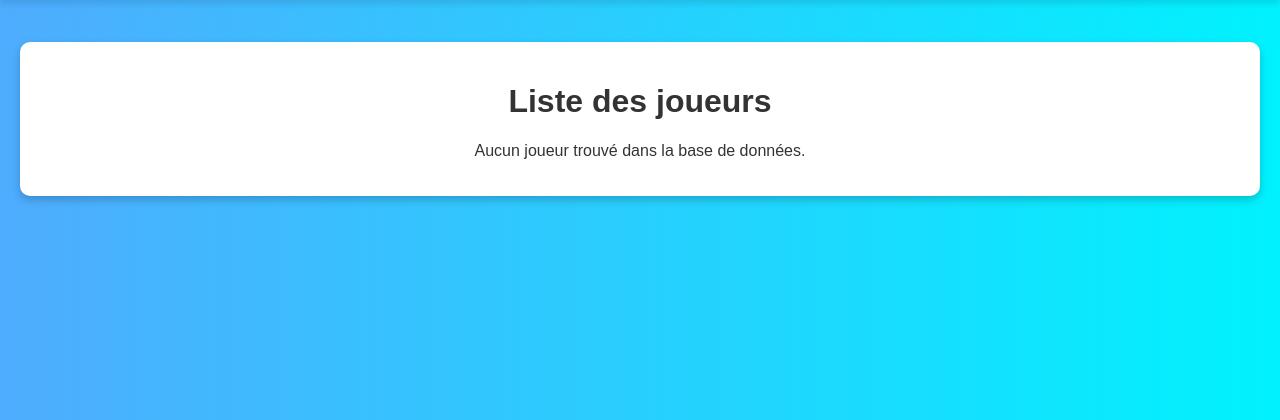
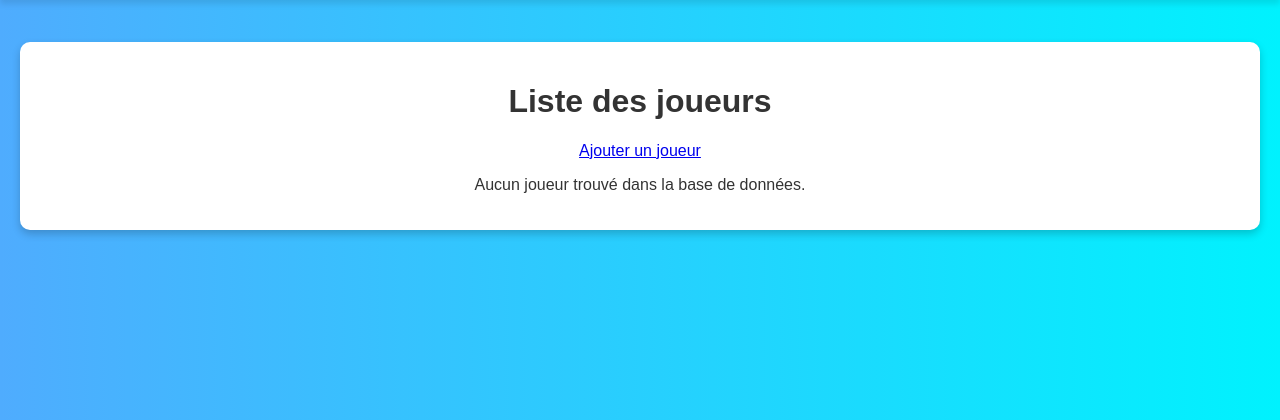
Before and after one commit to IceliosPY/R301-Site, a PHP site: page /ListeJoueur.php in a window 1280 px wide. Shown: the part 58-478 px from the top of the page. Run offline with PHP 8.4, Linux system fonts and the light colour scheme; a user stored in the database is signed in; data that the repository does not hold is empty.

Commit message:
Add files via upload

```diff
--- a/Projet_PHP/ListeJoueur.php
+++ b/Projet_PHP/ListeJoueur.php
@@ -60,6 +60,11 @@ if (isset($_GET['supprimer'])) {
     <div class="container">
         <h1>Liste des joueurs</h1>
 
+        <!-- Bouton pour ajouter un joueur -->
+        <div class="action-buttons">
+            <a href="CreationJoueur.php" class="btn btn-primary">Ajouter un joueur</a>
+        </div>
+
         <!-- Affichage du message -->
         <?php if (isset($message)): ?>
             <p class="error-message"><?= htmlspecialchars($message) ?></p>
```
